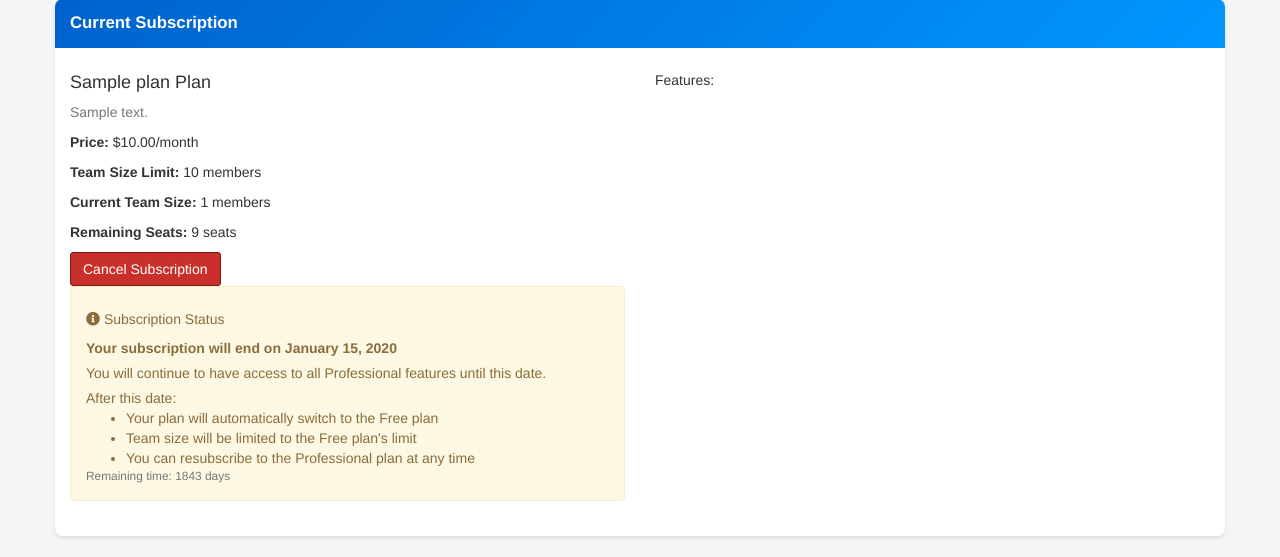
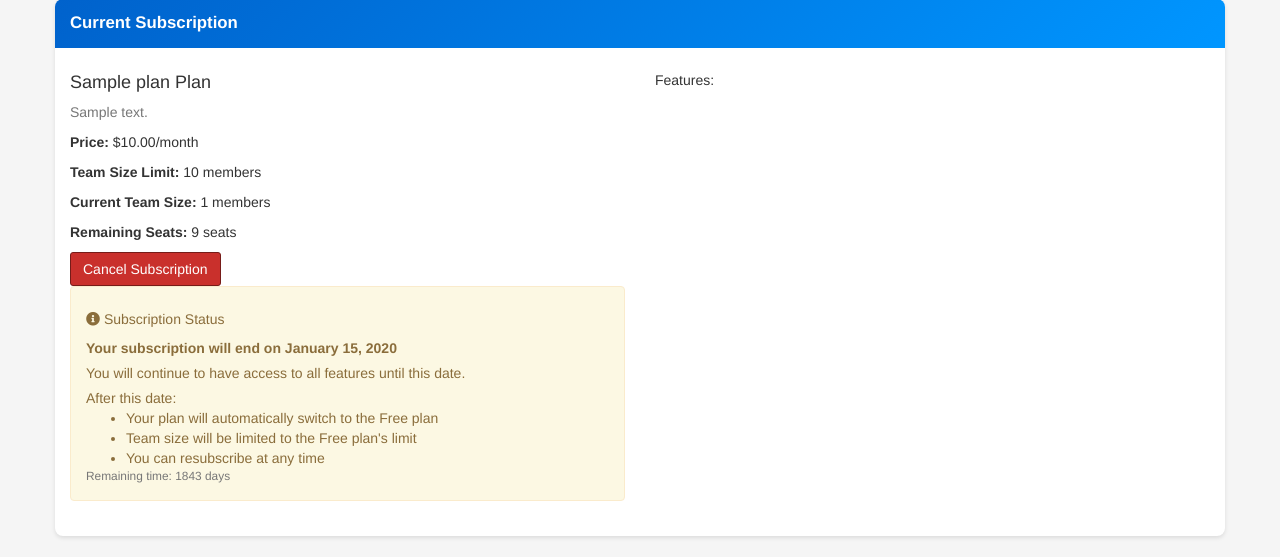
Before and after one commit to jlai263/QHelpDesk, a Flask app: page /admin/manage in a window 1280 px wide. Shown: the part 787-1344 px from the top of the page. Run offline with Flask 3, Linux system fonts and the light colour scheme; a user stored in the database is signed in; tables that the repository leaves empty hold one stand-in row (values such as "Sample post"); some libraries are stand-ins or nearby versions.

Commit message:
Update manage_organization.html

```diff
--- a/app/templates/admin/manage_organization.html
+++ b/app/templates/admin/manage_organization.html
@@ -513,9 +513,9 @@ code {
                                 <p><strong>Current Team Size:</strong> {{ members|length }} members</p>
                                 <p><strong>Remaining Seats:</strong> {% if organization.subscription_plan.name == 'Enterprise' %}Unlimited{% else %}{{ organization.subscription_plan.team_size_limit - members|length }}{% endif %} seats</p>
 
-                                    <!-- Show Cancel button only for active subscriptions -->
-                                    {% if organization.subscription_plan and organization.current_subscription and organization.current_subscription.status != 'cancelled' %}
-                                        <div class="cancel-subscription-container">
+                                    <!-- Show Cancel button only for paid active subscriptions -->
+                                    {% if organization.subscription_plan and organization.current_subscription and organization.current_subscription.status != 'cancelled' and organization.subscription_plan.price > 0 %}
+                                        <div class="cancel-subscription-container mt-3">
                                             <button type="button"
                                                     id="cancelSubscriptionBtn"
                                                     class="btn btn-danger"
@@ -531,20 +531,22 @@ code {
                                             <div class="mt-4 alert alert-warning subscription-end-alert" style="display: block !important;">
                                                 <h5><i class="fas fa-info-circle"></i> Subscription Status</h5>
                                                 <p style="margin-bottom: 5px;"><strong>Your subscription will end on {{ organization.current_subscription.end_date.strftime('%B %d, %Y') }}</strong></p>
-                                                <p>You will continue to have access to all Professional features until this date.</p>
+                                                <p>You will continue to have access to all features until this date.</p>
                                                 <p>After this date:</p>
                                                 <ul>
                                                     <li>Your plan will automatically switch to the Free plan</li>
                                                     <li>Team size will be limited to the Free plan's limit</li>
-                                                    <li>You can resubscribe to the Professional plan at any time</li>
+                                                    <li>You can resubscribe at any time</li>
                                                 </ul>
                                                 <p class="small text-muted">Remaining time: {{ ((organization.current_subscription.end_date - current_time).days)|abs }} days</p>
                                             </div>
                                         {% else %}
                                             <div class="mt-4 alert alert-success subscription-status-alert subscription-end-alert" style="display: block !important;">
                                                 <h5><i class="fas fa-check-circle"></i> Active Subscription</h5>
-                                                <p style="margin-bottom: 5px;"><strong>Your Professional subscription is active</strong></p>
-                                                <p>Next billing date: {{ organization.current_subscription.next_billing_date.strftime('%B %d, %Y') }}</p>
+                                                <p style="margin-bottom: 5px;"><strong>Your {{ organization.subscription_plan.name }} plan is active</strong></p>
+                                                {% if organization.subscription_plan.price > 0 %}
+                                                    <p>Next billing date: {{ organization.current_subscription.next_billing_date.strftime('%B %d, %Y') }}</p>
+                                                {% endif %}
                                             </div>
                                         {% endif %}
                                     {% endif %}
```
